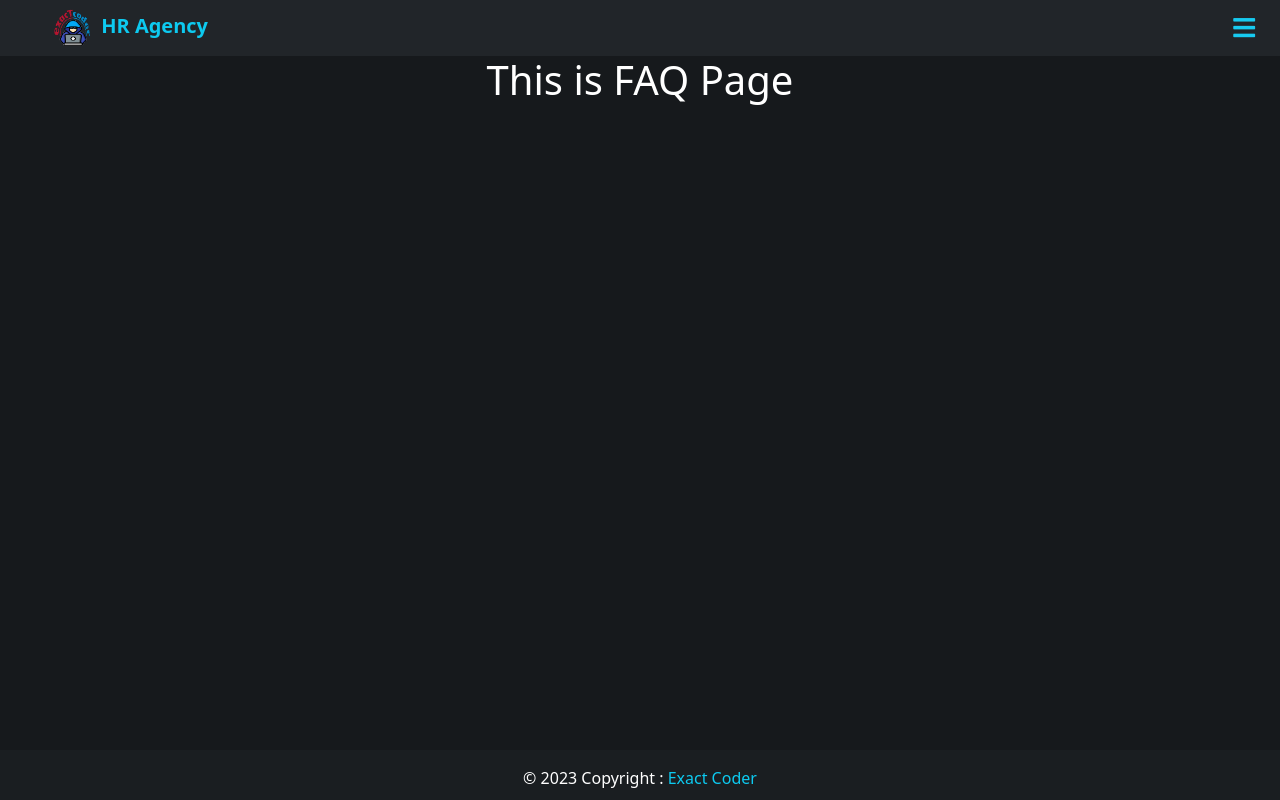
After one commit to exact-coder/HR-Agency, a Django app: page /faq/ in a window 1280 px wide. The commit adds this page. Run offline with Django 4.2, Linux system fonts and the light colour scheme; some libraries are stand-ins or nearby versions.

Commit message:
chore: created faq url

```diff
--- a/App/urls.py
+++ b/App/urls.py
@@ -1,10 +1,11 @@
 from django.urls import path,include
-from .views import home,opportunities,email_frontend,backend,support,add_message
+from .views import home,opportunities,email_frontend,backend,support,add_message,faq
 
 urlpatterns = [
     # ||===============FRONTEND SECTION================||
     path("",home,name="home"),
     path("opportunities/",opportunities,name="opportunities"),
+    path("faq/",faq,name="faq"),
     path("email_frontend/",email_frontend,name="email_frontend"),
     path('user/',include('django.contrib.auth.urls'),name="login"),
     path("support/",support,name='support'),
--- a/App/views.py
+++ b/App/views.py
@@ -17,6 +17,9 @@ def home(request):
 
 def opportunities(request):
     return render(request,"opportunities.html")
+
+def faq(request):
+    return render(request,"faq.html")
 
 def email_frontend(request):
     if request.method == "POST":
--- a/hr_agency/static/css/style.css
+++ b/hr_agency/static/css/style.css
@@ -14,7 +14,7 @@ body::-webkit-scrollbar-thumb{
 }
 body::-webkit-scrollbar-track{
     border-radius: 10px;
-    background-color: #052fad;
+    background-color: #b8dfe9;
 }
 
 
@@ -265,4 +265,8 @@ Responsive Design
         right: 12px;
         width: 90%;
     }
+    .pulse{
+        width: 40px;
+        height: 40px;
+    }
 }
--- a/templates/base.html
+++ b/templates/base.html
@@ -101,7 +101,7 @@
             <!----- Sidebar block---->
             {% block sidebar-links %}
                 <a href="{% url "login" %}" class="btn btn-info">Login</a>
-                <a href="{% url "backend" %}" class="btn btn-secondary">Faqs</a>
+                <a href="{% url "faq" %}" class="btn btn-secondary">Faqs</a>
                 <hr>
                 <a class="btn btn-outline-primary"  data-bs-target="#popSupportModal" data-bs-toggle="modal">
                     <i class="fas fa-headset"></i> &nbsp;&nbsp; Support
@@ -269,4 +269,4 @@
 
 
 
-{% comment %} Ep-12 and len is 00.18min {% endcomment %}
+{% comment %} Ep-13 and len is 00.07min {% endcomment %}
--- /dev/null
+++ b/templates/faq.html
@@ -0,0 +1,30 @@
+{% extends "base.html" %}
+{% load static %}
+
+{% block title %} FAQ Page{% endblock title %}
+{% block bg-image %}
+<style>
+    body{
+        background-color: #16191c;
+        background-position: center 0px;
+        background-repeat: no-repeat;
+        background-attachment: fixed;
+        background-size: cover;
+        color: #fff;
+    }
+</style>
+{% endblock bg-image %}
+
+{% comment %} Sidebar Links {% endcomment %}
+{% block sidebar-links %}
+    <a href="{% url "home" %}" class="btn btn-warning">Home</a>
+    <hr><br>
+    <center class="mt-5">
+        <i class="fas fa-question fa-7x" style="color: #4e5154;"></i>
+    </center>
+{% endblock sidebar-links %}
+
+{% block content %}
+<center><h1>This is FAQ Page</h1></center>
+
+{% endblock content %}
```
